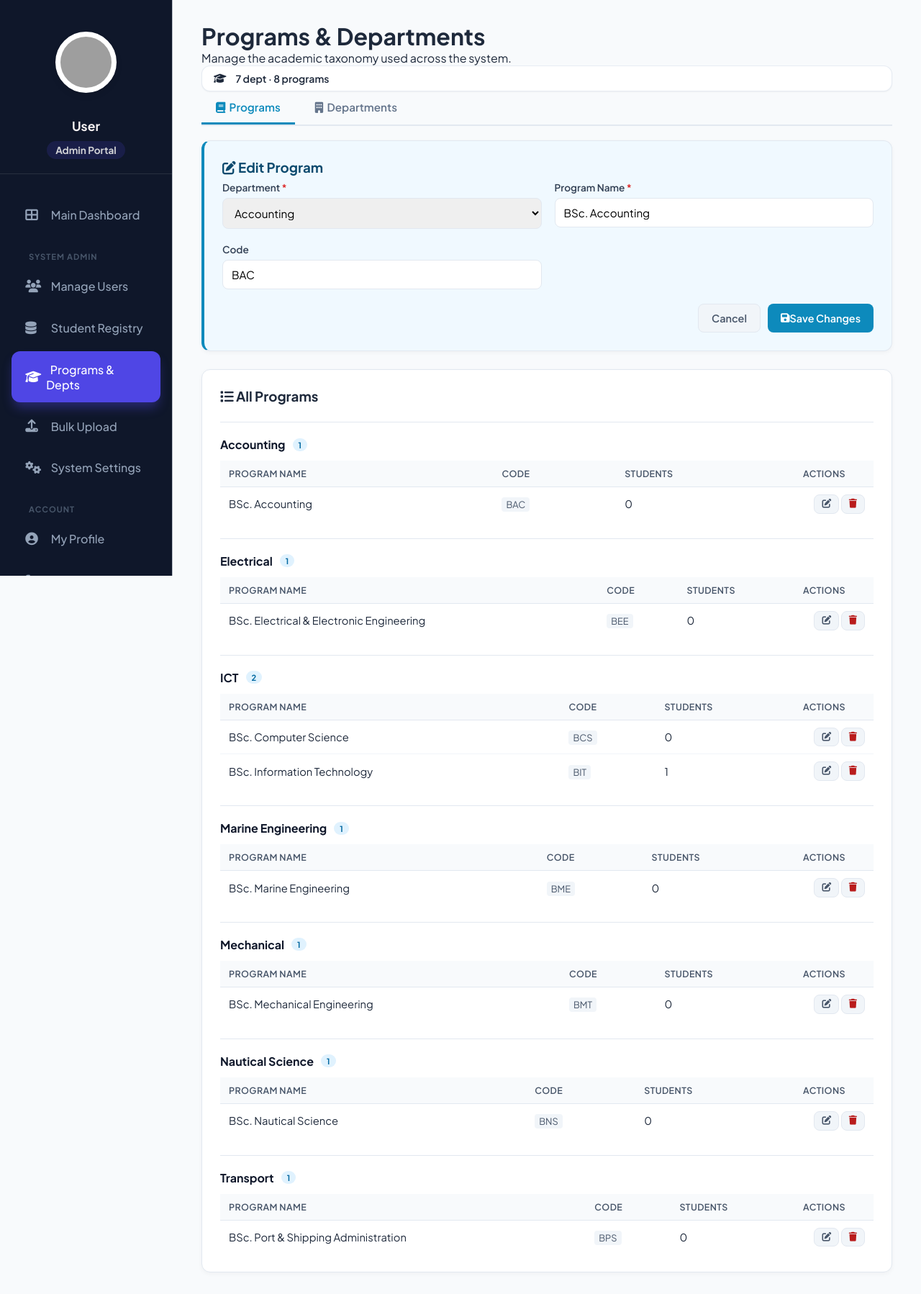
After one commit to cardboo/rmu_internship, a PHP site: page /admin/programs.php?edit_prog=8 in a window 1280 px wide. The commit adds this page. Shown: the whole page at 72% size. Run offline with PHP 8.4, Linux system fonts and the light colour scheme; a user stored in the database is signed in; data comes from the database, SQL or seed files in the repository; tables that the repository leaves empty hold one stand-in row (values such as "Sample post"); some libraries are stand-ins or nearby versions; grey boxes are pictures that could not be loaded.

Commit message:
v2: admin Programs & Departments manager + fix empty-role secretaries
Programs/departments manager (admin/programs.php)
- Tabbed CRUD page: list + add + edit + delete for both programs and
  departments, with student counts surfaced per row.
- Departments grouped programs view; per-row student count comes
  straight from student_registry.
- Safe deletes: a department with programs cannot be deleted; a
  department or program still referenced by student_registry cannot
  be deleted. The user gets a clear error rather than an FK crash.
- Edit redirects to ?edit_prog=N / ?edit_dept=N — submitting clears
  the param so the URL stays clean after save.
- Reuses the registry page's tabs/cards/forms via registry.css and
  adds the few page-specific bits in assets/css/programs.css.
- Sidebar gets a "Programs & Depts" link under SYSTEM ADMIN.

Migration 002 — fix secretaries with empty role
- The seed dump shipped with users.role='' for several department
  secretary accounts (rows 19, 26, 33, 40, 47, 54), so they could not
  log in. Migration 002 backfills role='secretary' for any account
  whose email starts with sec. or whose job_title contains
  "Department Secretary" while role is blank/null. Includes a
  sanity-check SELECT and a commented hardening ALTER for later.

```diff
--- /dev/null
+++ b/admin/programs.php
@@ -0,0 +1,449 @@
+<?php
+require __DIR__ . '/../includes/db.php';
+
+if (!isset($_SESSION['user_id']) || $_SESSION['role'] !== 'admin') {
+    header("Location: " . BASE_URL . "index.php");
+    exit;
+}
+
+$flash = ['type' => '', 'msg' => ''];
+
+// =====================================================================
+// POST handlers
+// =====================================================================
+
+// ----- Add department
+if ($_SERVER['REQUEST_METHOD'] === 'POST' && isset($_POST['add_dept'])) {
+    $name = trim($_POST['name'] ?? '');
+    $code = strtoupper(trim($_POST['code'] ?? ''));
+    if ($name === '') {
+        $flash = ['type' => 'error', 'msg' => 'Department name is required.'];
+    } else {
+        try {
+            $pdo->prepare("INSERT INTO departments (name, code) VALUES (?, ?)")
+                ->execute([$name, $code !== '' ? $code : null]);
+            $flash = ['type' => 'success', 'msg' => "Department '$name' added."];
+        } catch (PDOException $e) {
+            $flash = ['type' => 'error', 'msg' =>
+                $e->getCode() === '23000'
+                    ? "Department '$name' already exists."
+                    : 'Database error: ' . $e->getMessage()];
+        }
+    }
+}
+
+// ----- Update department
+if ($_SERVER['REQUEST_METHOD'] === 'POST' && isset($_POST['update_dept'])) {
+    $id   = (int)($_POST['id'] ?? 0);
+    $name = trim($_POST['name'] ?? '');
+    $code = strtoupper(trim($_POST['code'] ?? ''));
+    if ($id === 0 || $name === '') {
+        $flash = ['type' => 'error', 'msg' => 'Invalid input.'];
+    } else {
+        try {
+            $pdo->prepare("UPDATE departments SET name = ?, code = ? WHERE id = ?")
+                ->execute([$name, $code !== '' ? $code : null, $id]);
+            $flash = ['type' => 'success', 'msg' => 'Department updated.'];
+            // Strip ?edit param from URL via redirect after success
+            header("Location: programs.php?msg=updated");
+            exit;
+        } catch (PDOException $e) {
+            $flash = ['type' => 'error', 'msg' => 'Update failed: ' . $e->getMessage()];
+        }
+    }
+}
+
+// ----- Delete department
+if (isset($_GET['delete_dept'])) {
+    $id = (int)$_GET['delete_dept'];
+    $hasPrograms = $pdo->prepare("SELECT COUNT(*) FROM programs WHERE department_id = ?");
+    $hasPrograms->execute([$id]);
+    $hasRegistry = $pdo->prepare("SELECT COUNT(*) FROM student_registry WHERE department_id = ?");
+    $hasRegistry->execute([$id]);
+
+    if ($hasPrograms->fetchColumn() > 0) {
+        $flash = ['type' => 'error', 'msg' => 'Cannot delete: department still has programs. Move or delete them first.'];
+    } elseif ($hasRegistry->fetchColumn() > 0) {
+        $flash = ['type' => 'error', 'msg' => 'Cannot delete: registry entries reference this department.'];
+    } else {
+        $pdo->prepare("DELETE FROM departments WHERE id = ?")->execute([$id]);
+        header("Location: programs.php?msg=dept_deleted");
+        exit;
+    }
+}
+
+// ----- Add program
+if ($_SERVER['REQUEST_METHOD'] === 'POST' && isset($_POST['add_prog'])) {
+    $dept_id = (int)($_POST['department_id'] ?? 0);
+    $name    = trim($_POST['name'] ?? '');
+    $code    = strtoupper(trim($_POST['code'] ?? ''));
+    if ($dept_id === 0 || $name === '') {
+        $flash = ['type' => 'error', 'msg' => 'Department and program name are required.'];
+    } else {
+        try {
+            $pdo->prepare("INSERT INTO programs (department_id, name, code) VALUES (?, ?, ?)")
+                ->execute([$dept_id, $name, $code !== '' ? $code : null]);
+            $flash = ['type' => 'success', 'msg' => "Program '$name' added."];
+        } catch (PDOException $e) {
+            $flash = ['type' => 'error', 'msg' =>
+                $e->getCode() === '23000'
+                    ? "Program already exists in that department."
+                    : 'Database error: ' . $e->getMessage()];
+        }
+    }
+}
+
+// ----- Update program
+if ($_SERVER['REQUEST_METHOD'] === 'POST' && isset($_POST['update_prog'])) {
+    $id      = (int)($_POST['id'] ?? 0);
+    $dept_id = (int)($_POST['department_id'] ?? 0);
+    $name    = trim($_POST['name'] ?? '');
+    $code    = strtoupper(trim($_POST['code'] ?? ''));
+    if ($id === 0 || $dept_id === 0 || $name === '') {
+        $flash = ['type' => 'error', 'msg' => 'Invalid input.'];
+    } else {
+        try {
+            $pdo->prepare("UPDATE programs SET department_id = ?, name = ?, code = ? WHERE id = ?")
+                ->execute([$dept_id, $name, $code !== '' ? $code : null, $id]);
+            header("Location: programs.php?msg=updated");
+            exit;
+        } catch (PDOException $e) {
+            $flash = ['type' => 'error', 'msg' => 'Update failed: ' . $e->getMessage()];
+        }
+    }
+}
+
+// ----- Delete program
+if (isset($_GET['delete_prog'])) {
+    $id = (int)$_GET['delete_prog'];
+    $hasRegistry = $pdo->prepare("SELECT COUNT(*) FROM student_registry WHERE program_id = ?");
+    $hasRegistry->execute([$id]);
+    if ($hasRegistry->fetchColumn() > 0) {
+        $flash = ['type' => 'error', 'msg' => 'Cannot delete: registry entries reference this program.'];
+    } else {
+        $pdo->prepare("DELETE FROM programs WHERE id = ?")->execute([$id]);
+        header("Location: programs.php?msg=prog_deleted");
+        exit;
+    }
+}
+
+// Flash from redirect
+if (isset($_GET['msg'])) {
+    $map = [
+        'updated'      => 'Saved successfully.',
+        'dept_deleted' => 'Department deleted.',
+        'prog_deleted' => 'Program deleted.',
+    ];
+    if (isset($map[$_GET['msg']])) {
+        $flash = ['type' => 'success', 'msg' => $map[$_GET['msg']]];
+    }
+}
+
+// =====================================================================
+// Fetch
+// =====================================================================
+$departments = $pdo->query("
+    SELECT d.*,
+        (SELECT COUNT(*) FROM programs           WHERE department_id = d.id) AS program_count,
+        (SELECT COUNT(*) FROM student_registry   WHERE department_id = d.id) AS student_count
+    FROM departments d
+    ORDER BY d.name
+")->fetchAll(PDO::FETCH_ASSOC);
+
+$programs = $pdo->query("
+    SELECT p.*, d.name AS dept_name,
+        (SELECT COUNT(*) FROM student_registry WHERE program_id = p.id) AS student_count
+    FROM programs p
+    JOIN departments d ON d.id = p.department_id
+    ORDER BY d.name, p.name
+")->fetchAll(PDO::FETCH_ASSOC);
+
+$programs_by_dept = [];
+foreach ($programs as $p) {
+    $programs_by_dept[$p['department_id']][] = $p;
+}
+
+$edit_dept = null;
+if (isset($_GET['edit_dept'])) {
+    foreach ($departments as $d) {
+        if ((int)$d['id'] === (int)$_GET['edit_dept']) { $edit_dept = $d; break; }
+    }
+}
+
+$edit_prog = null;
+if (isset($_GET['edit_prog'])) {
+    foreach ($programs as $p) {
+        if ((int)$p['id'] === (int)$_GET['edit_prog']) { $edit_prog = $p; break; }
+    }
+}
+
+$initial_tab = $edit_dept ? 'depts' : 'programs';
+?>
+<!DOCTYPE html>
+<html lang="en">
+<head>
+    <meta charset="UTF-8">
+    <title>Programs &amp; Departments | Admin</title>
+    <link rel="stylesheet" href="https://cdnjs.cloudflare.com/ajax/libs/font-awesome/6.4.0/css/all.min.css">
+    <link rel="stylesheet" href="<?php echo asset('css/style.css'); ?>">
+    <link rel="stylesheet" href="<?php echo asset('css/layout.css'); ?>">
+    <link rel="stylesheet" href="<?php echo asset('css/registry.css'); ?>">
+    <link rel="stylesheet" href="<?php echo asset('css/programs.css'); ?>">
+</head>
+<body>
+<?php include __DIR__ . '/../includes/sidebar.php'; ?>
+
+<div class="main-content">
+    <div class="header-panel">
+        <div>
+            <h1>Programs &amp; Departments</h1>
+            <p>Manage the academic taxonomy used across the system.</p>
+        </div>
+        <div class="date-chip">
+            <i class="fas fa-graduation-cap"></i>&nbsp;
+            <?= count($departments) ?> dept · <?= count($programs) ?> programs
+        </div>
+    </div>
+
+    <?php if ($flash['msg']): ?>
+        <div class="banner banner-<?= htmlspecialchars($flash['type']) ?>">
+            <i class="fas fa-info-circle"></i> <?= htmlspecialchars($flash['msg']) ?>
+        </div>
+    <?php endif; ?>
+
+    <div class="reg-tabs">
+        <button class="tab-btn <?= $initial_tab === 'programs' ? 'active' : '' ?>" data-tab="programs">
+            <i class="fas fa-book"></i>&nbsp; Programs
+        </button>
+        <button class="tab-btn <?= $initial_tab === 'depts' ? 'active' : '' ?>" data-tab="depts">
+            <i class="fas fa-building"></i>&nbsp; Departments
+        </button>
+    </div>
+
+    <!-- ================== PROGRAMS ================== -->
+    <section id="tab-programs" class="tab-panel <?= $initial_tab === 'programs' ? 'active' : '' ?>">
+
+        <?php if ($edit_prog): ?>
+            <div class="card edit-card">
+                <h3><i class="fas fa-edit"></i> Edit Program</h3>
+                <form method="POST" class="single-form">
+                    <input type="hidden" name="id" value="<?= (int)$edit_prog['id'] ?>">
+                    <div class="grid-2">
+                        <div class="field">
+                            <label>Department <span class="req">*</span></label>
+                            <select name="department_id" required>
+                                <?php foreach ($departments as $d): ?>
+                                    <option value="<?= $d['id'] ?>" <?= $d['id'] == $edit_prog['department_id'] ? 'selected' : '' ?>>
+                                        <?= htmlspecialchars($d['name']) ?>
+                                    </option>
+                                <?php endforeach ?>
+                            </select>
+                        </div>
+                        <div class="field">
+                            <label>Program Name <span class="req">*</span></label>
+                            <input type="text" name="name" required value="<?= htmlspecialchars($edit_prog['name']) ?>">
+                        </div>
+                    </div>
+                    <div class="grid-2">
+                        <div class="field">
+                            <label>Code</label>
+                            <input type="text" name="code" maxlength="10" value="<?= htmlspecialchars($edit_prog['code'] ?? '') ?>">
+                        </div>
+                    </div>
+                    <div class="form-actions">
+                        <a href="programs.php" class="btn btn-ghost">Cancel</a>
+                        <button type="submit" name="update_prog" class="btn btn-primary">
+                            <i class="fas fa-save"></i> Save Changes
+                        </button>
+                    </div>
+                </form>
+            </div>
+        <?php else: ?>
+            <div class="card">
+                <h3><i class="fas fa-plus-circle"></i> Add Program</h3>
+                <form method="POST" class="single-form">
+                    <div class="grid-2">
+                        <div class="field">
+                            <label>Department <span class="req">*</span></label>
+                            <select name="department_id" required>
+                                <option value="">-- Select department --</option>
+                                <?php foreach ($departments as $d): ?>
+                                    <option value="<?= $d['id'] ?>"><?= htmlspecialchars($d['name']) ?></option>
+                                <?php endforeach ?>
+                            </select>
+                        </div>
+                        <div class="field">
+                            <label>Program Name <span class="req">*</span></label>
+                            <input type="text" name="name" required placeholder="e.g. BSc. Computer Science">
+                        </div>
+                    </div>
+                    <div class="grid-2">
+                        <div class="field">
+                            <label>Code</label>
+                            <input type="text" name="code" placeholder="e.g. BCS" maxlength="10">
+                        </div>
+                    </div>
+                    <div class="form-actions">
+                        <button type="submit" name="add_prog" class="btn btn-primary">
+                            <i class="fas fa-save"></i> Save Program
+                        </button>
+                    </div>
+                </form>
+            </div>
+        <?php endif; ?>
+
+        <div class="card" style="margin-top: 25px;">
+            <h3><i class="fas fa-list"></i> All Programs</h3>
+
+            <?php if (empty($departments)): ?>
+                <p class="empty">No departments yet. Add a department first.</p>
+            <?php else: foreach ($departments as $d): ?>
+                <div class="dept-group">
+                    <h4>
+                        <?= htmlspecialchars($d['name']) ?>
+                        <span class="count-pill"><?= count($programs_by_dept[$d['id']] ?? []) ?></span>
+                    </h4>
+
+                    <?php if (empty($programs_by_dept[$d['id']])): ?>
+                        <p class="muted small">No programs in this department.</p>
+                    <?php else: ?>
+                        <table class="prog-table">
+                            <thead>
+                                <tr>
+                                    <th>Program Name</th>
+                                    <th>Code</th>
+                                    <th>Students</th>
+                                    <th class="actions-col">Actions</th>
+                                </tr>
+                            </thead>
+                            <tbody>
+                                <?php foreach ($programs_by_dept[$d['id']] as $p): ?>
+                                    <tr>
+                                        <td><?= htmlspecialchars($p['name']) ?></td>
+                                        <td><code><?= htmlspecialchars($p['code'] ?? '—') ?></code></td>
+                                        <td><?= $p['student_count'] ?></td>
+                                        <td class="actions-col">
+                                            <a href="?edit_prog=<?= $p['id'] ?>" class="btn btn-ghost btn-sm" title="Edit">
+                                                <i class="fas fa-edit"></i>
+                                            </a>
+                                            <a href="?delete_prog=<?= $p['id'] ?>"
+                                               class="btn btn-ghost btn-sm btn-danger"
+                                               onclick="return confirm('Delete program <?= htmlspecialchars(addslashes($p['name'])) ?>?');"
+                                               title="Delete">
+                                                <i class="fas fa-trash"></i>
+                                            </a>
+                                        </td>
+                                    </tr>
+                                <?php endforeach ?>
+                            </tbody>
+                        </table>
+                    <?php endif ?>
+                </div>
+            <?php endforeach; endif ?>
+        </div>
+    </section>
+
+    <!-- ================== DEPARTMENTS ================== -->
+    <section id="tab-depts" class="tab-panel <?= $initial_tab === 'depts' ? 'active' : '' ?>">
+
+        <?php if ($edit_dept): ?>
+            <div class="card edit-card">
+                <h3><i class="fas fa-edit"></i> Edit Department</h3>
+                <form method="POST" class="single-form">
+                    <input type="hidden" name="id" value="<?= (int)$edit_dept['id'] ?>">
+                    <div class="grid-2">
+                        <div class="field">
+                            <label>Department Name <span class="req">*</span></label>
+                            <input type="text" name="name" required value="<?= htmlspecialchars($edit_dept['name']) ?>">
+                        </div>
+                        <div class="field">
+                            <label>Code</label>
+                            <input type="text" name="code" maxlength="10" value="<?= htmlspecialchars($edit_dept['code'] ?? '') ?>">
+                        </div>
+                    </div>
+                    <div class="form-actions">
+                        <a href="programs.php" class="btn btn-ghost">Cancel</a>
+                        <button type="submit" name="update_dept" class="btn btn-primary">
+                            <i class="fas fa-save"></i> Save Changes
+                        </button>
+                    </div>
+                </form>
+            </div>
+        <?php else: ?>
+            <div class="card">
+                <h3><i class="fas fa-plus-circle"></i> Add Department</h3>
+                <form method="POST" class="single-form">
+                    <div class="grid-2">
+                        <div class="field">
+                            <label>Department Name <span class="req">*</span></label>
+                            <input type="text" name="name" required placeholder="e.g. Marine Engineering">
+                        </div>
+                        <div class="field">
+                            <label>Code</label>
+                            <input type="text" name="code" placeholder="e.g. MAR" maxlength="10">
+                        </div>
+                    </div>
+                    <div class="form-actions">
+                        <button type="submit" name="add_dept" class="btn btn-primary">
+                            <i class="fas fa-save"></i> Save Department
+                        </button>
+                    </div>
+                </form>
+            </div>
+        <?php endif; ?>
+
+        <div class="card" style="margin-top: 25px;">
+            <h3><i class="fas fa-list"></i> All Departments</h3>
+
+            <?php if (empty($departments)): ?>
+                <p class="empty">No departments yet.</p>
+            <?php else: ?>
+                <table class="prog-table">
+                    <thead>
+                        <tr>
+                            <th>Name</th>
+                            <th>Code</th>
+                            <th>Programs</th>
+                            <th>Students</th>
+                            <th class="actions-col">Actions</th>
+                        </tr>
+                    </thead>
+                    <tbody>
+                        <?php foreach ($departments as $d): ?>
+                            <tr>
+                                <td><strong><?= htmlspecialchars($d['name']) ?></strong></td>
+                                <td><code><?= htmlspecialchars($d['code'] ?? '—') ?></code></td>
+                                <td><?= $d['program_count'] ?></td>
+                                <td><?= $d['student_count'] ?></td>
+                                <td class="actions-col">
+                                    <a href="?edit_dept=<?= $d['id'] ?>" class="btn btn-ghost btn-sm" title="Edit">
+                                        <i class="fas fa-edit"></i>
+                                    </a>
+                                    <a href="?delete_dept=<?= $d['id'] ?>"
+                                       class="btn btn-ghost btn-sm btn-danger"
+                                       onclick="return confirm('Delete department <?= htmlspecialchars(addslashes($d['name'])) ?>?');"
+                                       title="Delete">
+                                        <i class="fas fa-trash"></i>
+                                    </a>
+                                </td>
+                            </tr>
+                        <?php endforeach ?>
+                    </tbody>
+                </table>
+            <?php endif ?>
+        </div>
+    </section>
+</div>
+
+<script>
+document.querySelectorAll('.tab-btn').forEach(btn => {
+    btn.addEventListener('click', () => {
+        document.querySelectorAll('.tab-btn').forEach(b => b.classList.remove('active'));
+        document.querySelectorAll('.tab-panel').forEach(p => p.classList.remove('active'));
+        btn.classList.add('active');
+        document.getElementById('tab-' + btn.dataset.tab).classList.add('active');
+    });
+});
+</script>
+</body>
+</html>
--- /dev/null
+++ b/assets/css/programs.css
@@ -0,0 +1,112 @@
+/* ============================================================
+   Programs & Departments page  (admin/programs.php)
+   Reuses base classes from registry.css; only adds the bits
+   specific to this page (department groups, action buttons,
+   compact tables, edit-card highlight).
+   ============================================================ */
+
+.dept-group {
+    margin-top: 24px;
+    padding-top: 8px;
+    border-top: 1px solid var(--reg-border, #e2e8f0);
+}
+.dept-group:first-child {
+    margin-top: 0;
+    border-top: none;
+    padding-top: 0;
+}
+.dept-group h4 {
+    display: flex;
+    align-items: center;
+    gap: 10px;
+    color: #0f172a;
+    font-size: 1rem;
+    margin: 12px 0;
+}
+.count-pill {
+    background: #e0f2fe;
+    color: #0369a1;
+    font-size: 0.7rem;
+    font-weight: 700;
+    padding: 2px 8px;
+    border-radius: 999px;
+}
+
+/* Compact table for programs/departments listings */
+.prog-table {
+    width: 100%;
+    border-collapse: collapse;
+    font-size: 0.92rem;
+}
+.prog-table thead th {
+    text-align: left;
+    background: #f8fafc;
+    color: #475569;
+    font-weight: 600;
+    font-size: 0.78rem;
+    text-transform: uppercase;
+    letter-spacing: 0.4px;
+    padding: 10px 12px;
+    border-bottom: 1px solid #e2e8f0;
+}
+.prog-table tbody td {
+    padding: 10px 12px;
+    border-bottom: 1px solid #f1f5f9;
+    color: #1e293b;
+}
+.prog-table tbody tr:last-child td {
+    border-bottom: none;
+}
+.prog-table tbody tr:hover {
+    background: #f8fafc;
+}
+.prog-table code {
+    background: #f1f5f9;
+    color: #475569;
+    padding: 2px 6px;
+    border-radius: 4px;
+    font-size: 0.8rem;
+}
+.actions-col {
+    width: 110px;
+    text-align: right;
+    white-space: nowrap;
+}
+
+/* Small button variant */
+.btn-sm {
+    padding: 6px 10px;
+    font-size: 0.8rem;
+}
+.btn-danger {
+    color: #b91c1c;
+}
+.btn-danger:hover {
+    background: #fee2e2;
+    color: #991b1b;
+}
+
+/* Edit card highlight (so users see they're in edit mode) */
+.edit-card {
+    border-left: 4px solid var(--reg-primary, #0D8ABC);
+    background: #f0f9ff;
+}
+.edit-card h3 {
+    color: #0c4a6e;
+}
+
+@media (max-width: 720px) {
+    .actions-col { width: auto; }
+    .prog-table { font-size: 0.85rem; }
+    .prog-table thead { display: none; }
+    .prog-table tbody td {
+        display: block;
+        padding: 6px 8px;
+        border: none;
+    }
+    .prog-table tbody tr {
+        display: block;
+        padding: 10px;
+        border-bottom: 1px solid #e2e8f0;
+    }
+}
--- a/includes/sidebar.php
+++ b/includes/sidebar.php
@@ -72,6 +72,9 @@ if (!function_exists('nav_active')) {
             <a href="<?php echo url('admin/registry.php'); ?>" class="<?php echo nav_active('admin/registry.php', $current_path); ?>">
                 <i class="fas fa-database"></i>&nbsp;&nbsp;Student Registry
             </a>
+            <a href="<?php echo url('admin/programs.php'); ?>" class="<?php echo nav_active('admin/programs.php', $current_path); ?>">
+                <i class="fas fa-graduation-cap"></i>&nbsp;&nbsp;Programs &amp; Depts
+            </a>
             <a href="<?php echo url('admin/bulk_upload.php'); ?>" class="<?php echo nav_active('admin/bulk_upload.php', $current_path); ?>">
                 <i class="fas fa-upload"></i>&nbsp;&nbsp;Bulk Upload
             </a>
```
Also changed, not shown: migrations/002_fix_secretary_roles.sql (added).
